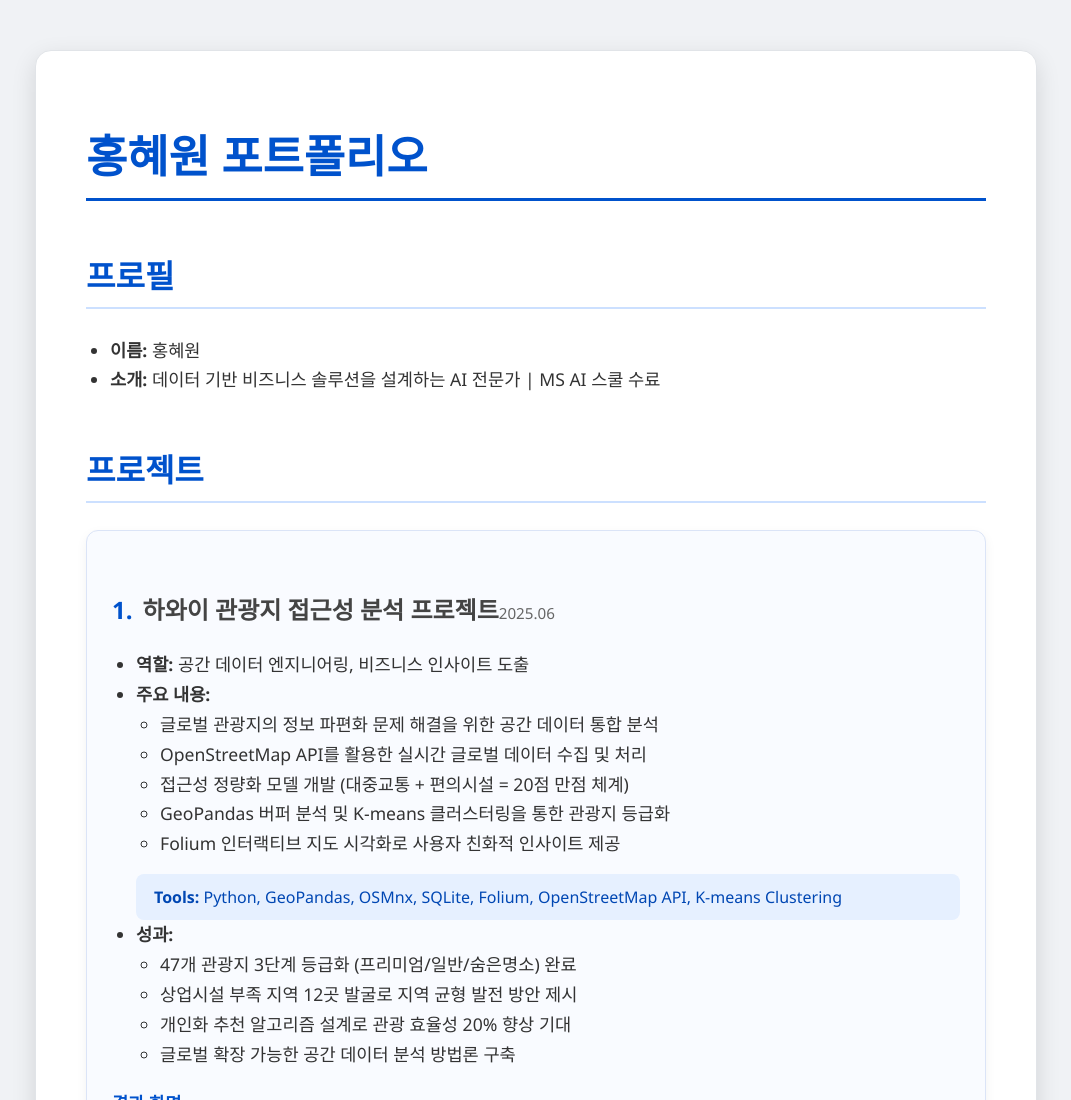
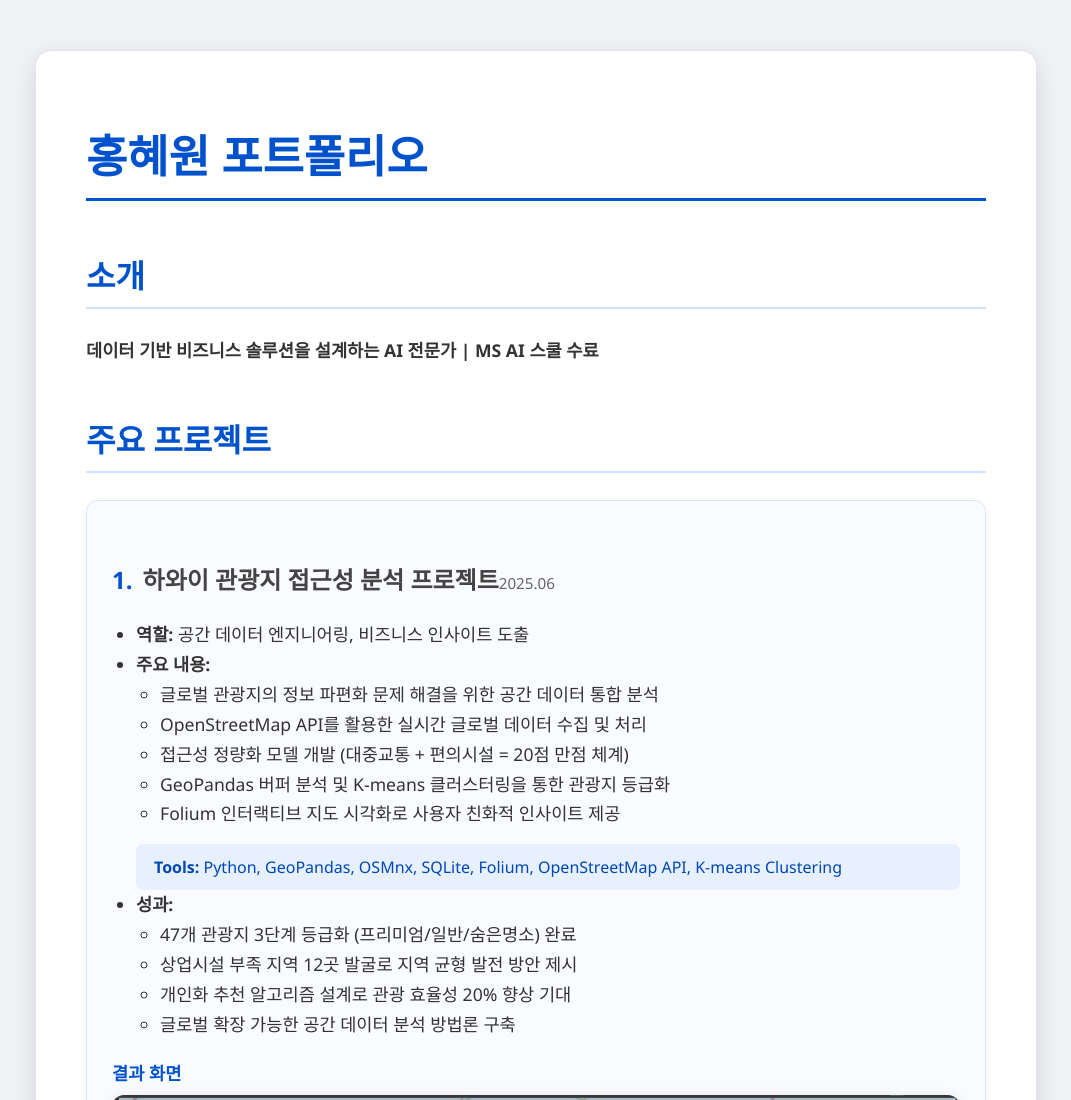
Before and after one commit to amyhong0/pf, a plain HTML site: page index.html in a window 1280 px wide. Shown: the top 1100 px of the page, without its empty margins (104-1175 px from the left). Drawn offline with Linux system fonts and the light colour scheme.

Commit message:
Update index.html

```diff
--- a/index.html
+++ b/index.html
@@ -158,13 +158,10 @@
   <div class="container">
     <h1>홍혜원 포트폴리오</h1>
 
-    <h2>프로필</h2>
-    <ul>
-      <li><strong>이름:</strong> 홍혜원</li>
-      <li><strong>소개:</strong> 데이터 기반 비즈니스 솔루션을 설계하는 AI 전문가 | MS AI 스쿨 수료</li>
-    </ul>
+    <h2>소개</h2>
+    <p><strong> 데이터 기반 비즈니스 솔루션을 설계하는 AI 전문가 | MS AI 스쿨 수료</strong></p>
 
-    <h2>프로젝트</h2>
+    <h2>주요 프로젝트</h2>
 
     <!-- 지도 프로젝트 추가 -->
     <div class="project">
```
